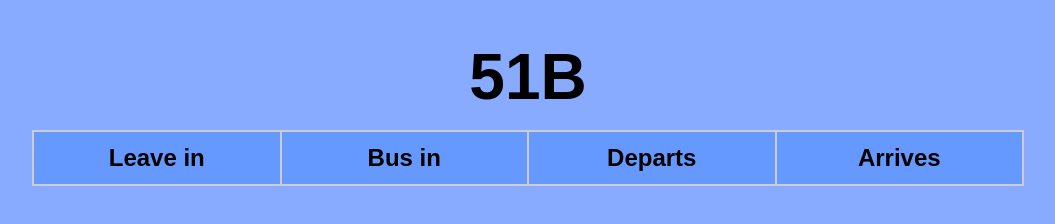
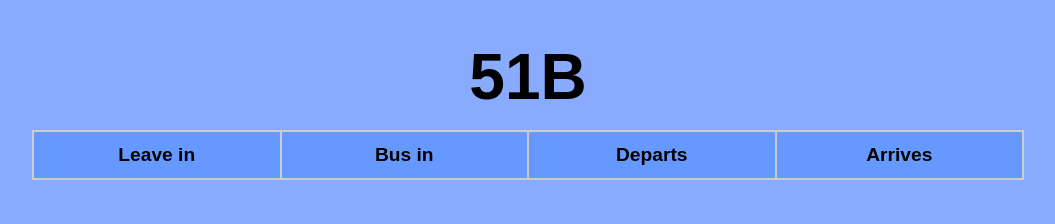
Before and after one commit to gigamonkey/bus, a plain HTML site: page index.html in a window 1280 px wide. Shown: the whole page, without its empty margins (112-1167 px from the left). Drawn offline with Linux system fonts and the light colour scheme; no server answers.

Commit message:
Style tweaks.

```diff
--- a/style.css
+++ b/style.css
@@ -29,6 +29,9 @@ html,
 }
 
 #times span {
+  display: flex;
+  flex-direction: column;
+  justify-content: center;
   background: #6699ff;
   padding: 0.75rem;
 }
@@ -40,5 +43,5 @@ html,
 
 #times span.header {
   font-weight: 600;
-  font-size: 75%;
+  font-size: 60%;
 }
```
